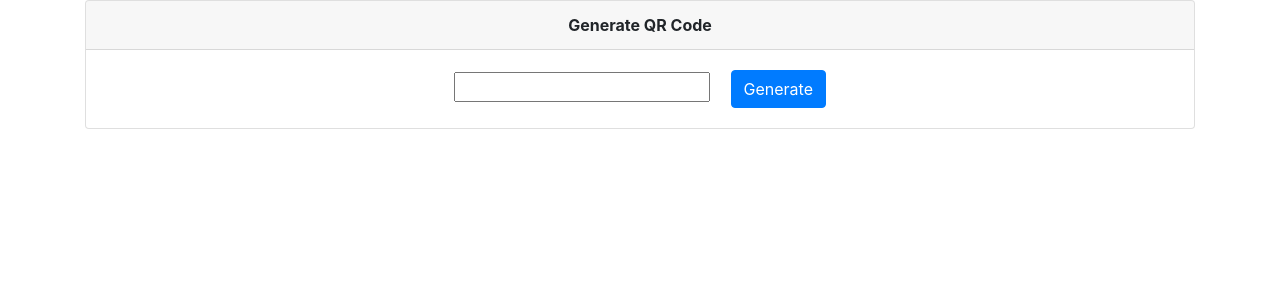
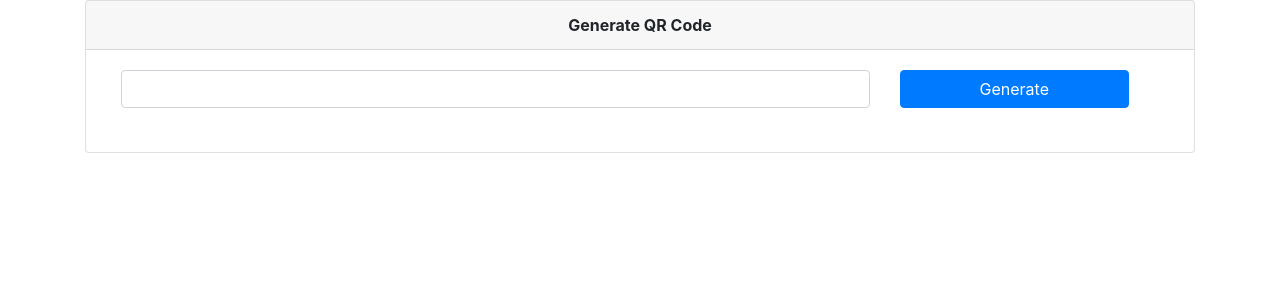
Before and after one commit to tubagusaom/generate-qrcode, a PHP site: page / in a window 1280 px wide. Shown: the top 300 px of the page. Run offline with PHP 8.4, Linux system fonts and the light colour scheme.

Commit message:
mergecolmd

```diff
--- a/index.php
+++ b/index.php
@@ -73,9 +73,20 @@
                                         }else {
                                     ?>
 
-                                    <div class="col-md-12">
-                                        <input type="text" name="teks_qr" id="teks_qr" minlength="3" required value="<?php $val=isset($_POST['generate']) ? $_POST['teks_qr'] : ""; echo $val; ?>">
-                                        <button type="submit" name="generate" class="btn btn-primary ml-3">Generate</button>
+                                    <!-- <div class="col-md-12">
+                                        <input type="text" class="form-control" name="teks_qr" id="teks_qr" minlength="3" required value="<?php $val=isset($_POST['generate']) ? $_POST['teks_qr'] : ""; echo $val; ?>">
+                                        <button type="submit" name="generate" class="btn btn-primary ml-3 btn-sm">Generate</button>
+                                    </div> -->
+
+                                    <div class="form-group row col-md-12">
+                                        <div class="col-md-9 mb-2">
+                                            <!-- <label for="inputPassword2" class="sr-only">Password</label> -->
+                                            <input type="text" class="form-control" name="teks_qr" id="teks_qr" minlength="3" required value="<?php $val=isset($_POST['generate']) ? $_POST['teks_qr'] : ""; echo $val; ?>" >
+                                        </div>
+
+                                        <div class="col-md-3 mb-2">
+                                            <button type="submit" name="generate" class="btn btn-primary btn-block">Generate</button>
+                                        </div>
                                     </div>
 
                                     <?php
--- a/plugin/phpqrcode/qrimage.php
+++ b/plugin/phpqrcode/qrimage.php
@@ -29,6 +29,9 @@
         //----------------------------------------------------------------------
         public static function png($frame, $filename = false, $pixelPerPoint = 4, $outerFrame = 4,$saveandprint=FALSE)
         {
+
+            // var_dump($frame); die();
+
             $image = self::image($frame, $pixelPerPoint, $outerFrame);
 
             if ($filename === false) {
```
Also changed, not shown: img-qrcode/202307251642192878.png (added), img-qrcode/20230725866995548.png (added).
